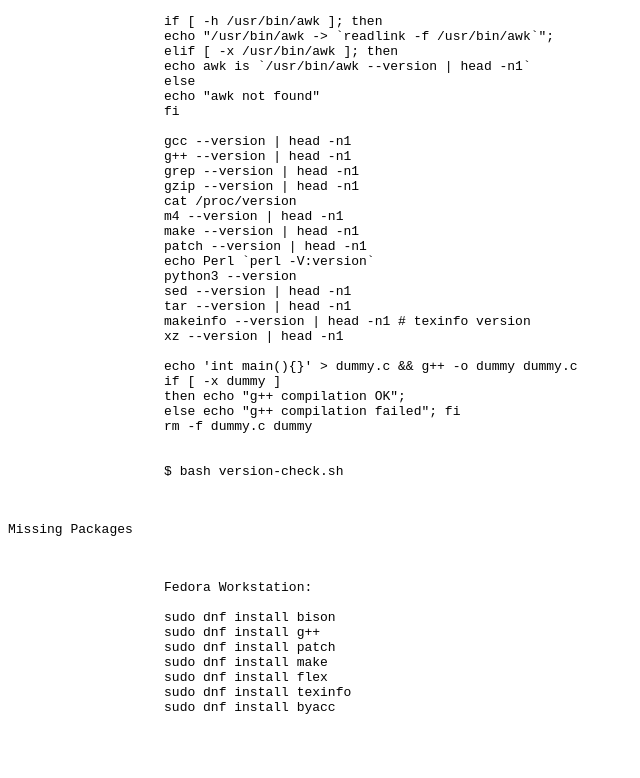
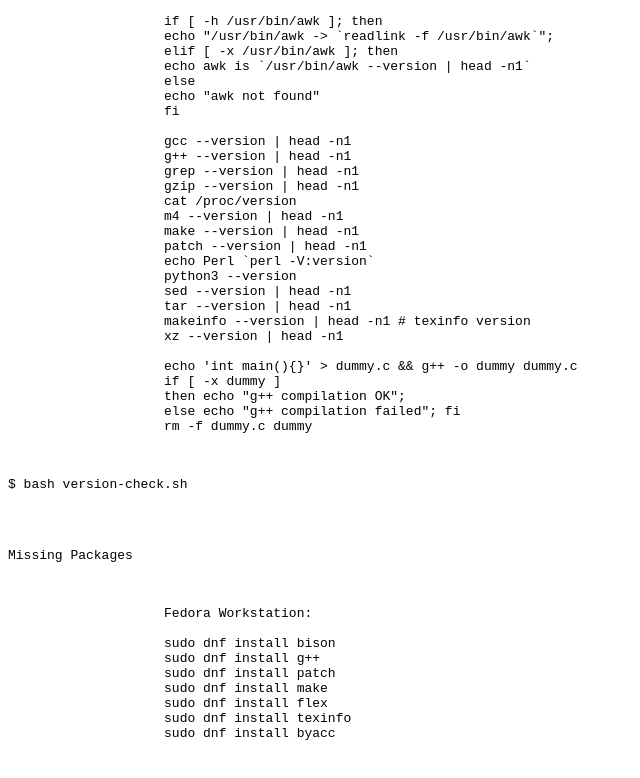
Before and after one commit to devcodeformat/lfs-notes, a plain HTML site: page index.html in a window 1280 px wide. Shown: the part 764-1542 px from the top of the page, without its empty margins (0-640 px from the left). Drawn offline with Linux system fonts and the light colour scheme.

Commit message:
Update index.html

```diff
--- a/index.html
+++ b/index.html
@@ -78,9 +78,7 @@
                     else echo "g++ compilation failed"; fi
                     rm -f dummy.c dummy
                 </code>
-                <code>
-                    $ bash version-check.sh
-                </code>
+                <p>$ bash version-check.sh</p>
                 <p>Missing Packages</p>
                 <code>
                     Fedora Workstation:
```
